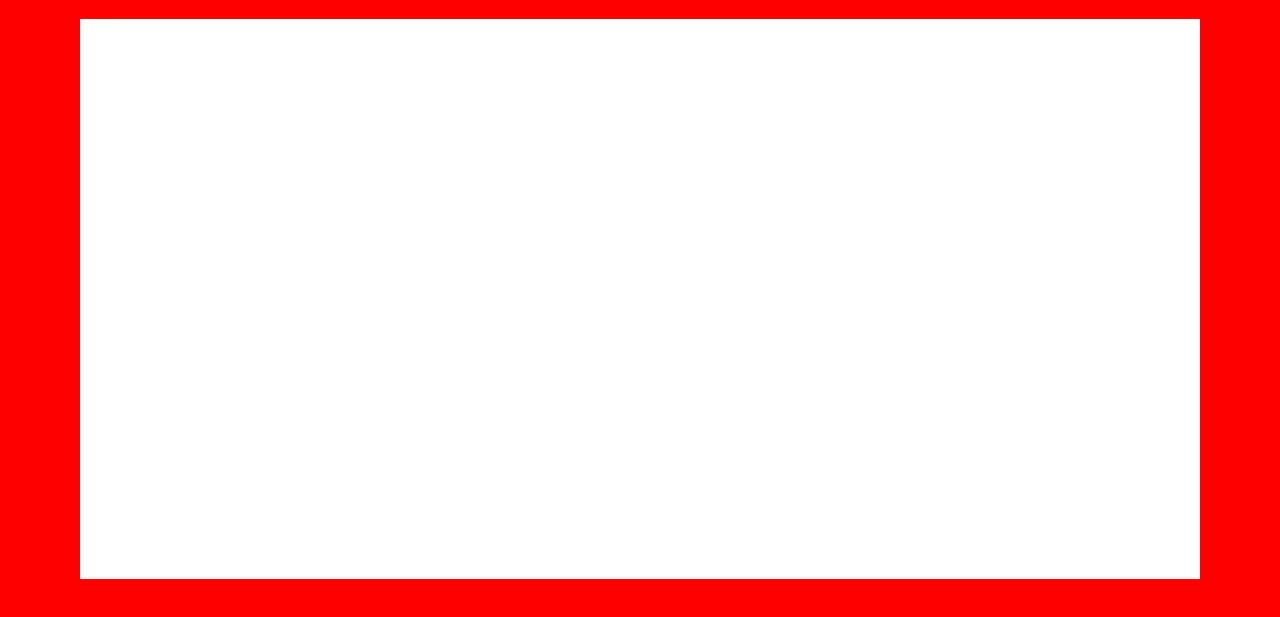
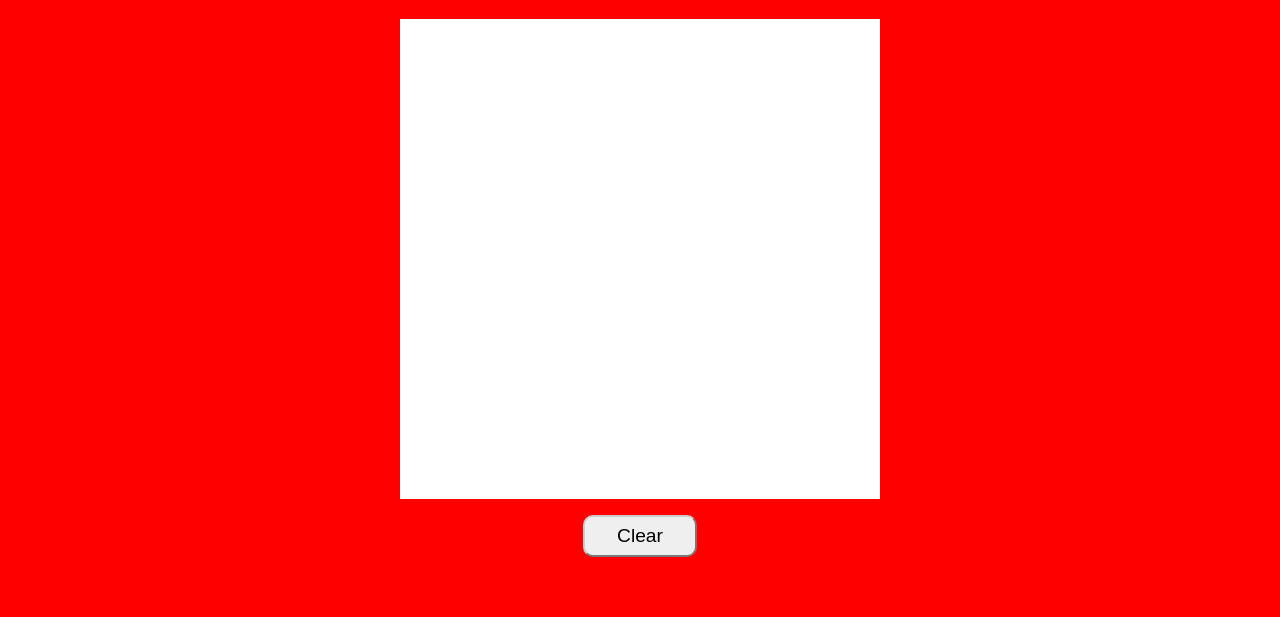
Before and after one commit to edacevedo/etch-a-sketch, a plain HTML site: page index.html in a window 1280 px wide. Shown: the part 61-678 px from the top of the page. Drawn offline with Linux system fonts and the light colour scheme.

Commit message:
Adding shading

```diff
--- a/index.html
+++ b/index.html
@@ -7,12 +7,14 @@
     <title>Etch A Sketch</title>
     <script defer src="./src/main.js"></script>
     <link rel="stylesheet" href="./styles/main.css">
+    <script src="https://kit.fontawesome.com/3764a1c807.js" crossorigin="anonymous"></script>
 </head>
 <body>
     <h1>Etch A Sketch</h1>
     <div id="main-container" class="main-container">
-
     </div>
-
+    <div id="commands">
+        <button id="clear-btn">Clear</button>
+    </div>
 </body>
 </html>
--- a/src/main.js
+++ b/src/main.js
@@ -1,10 +1,16 @@
 window.onload = () => {
+    paintDash(16);
+    document.querySelector('#clear-btn').addEventListener('click', onClear);
+}
+
+let paintDash = (gridSize) => {
     let mainContainer = document.querySelector('#main-container'),
-        gridSize = 16,
         childItem,
         minWidth = Math.round(100/gridSize);
 
-    for (let index = 0; index < gridSize*gridSize; index++) {
+        mainContainer.innerHTML = '';
+
+    for (let index = 1; index < gridSize*gridSize; index++) {
         childItem = document.createElement('div');
         childItem.style.minWidth = `${minWidth}%`;
         childItem.addEventListener('mouseover', onMouseOverChildItem);
@@ -13,7 +19,24 @@ window.onload = () => {
 }
 
 let onMouseOverChildItem = (event) => {
-    let childItem = event.target;
+    let childItem = event.target,
+        currentTone = childItem.currentTone;
 
-    childItem.style.backgroundColor = 'black';
+    currentTone = currentTone === 0 ? currentTone : (currentTone || 220) - 20;
+    childItem.style.backgroundColor = `RGB(${currentTone}, ${currentTone}, ${currentTone})`;
+    childItem.currentTone = currentTone;
 };
+
+let onClear = () => {
+    let gridSize = window.prompt('Which will be the panel size? (e.g. 16)');
+
+    gridSize = Number.parseInt(gridSize);
+
+    if (gridSize < 16 || gridSize > 100) {
+        gridSize = 32
+    }
+
+    if (gridSize) {
+        paintDash(gridSize);
+    }
+}
--- a/styles/main.css
+++ b/styles/main.css
@@ -8,15 +8,29 @@ body {
     text-align: center;
 }
 
-.main-container {
+#main-container {
     display: flex;
     flex-direction: row;
     flex-wrap: wrap;
-    margin: 1rem 5rem 10rem 5rem;
-    height: 70%;
+    margin: auto;
+    margin-bottom: 1rem;
+    min-height: 30rem;
+    max-width: 30rem;
 }
 
-.main-container div {
+#main-container div {
     flex: 1;
     background-color: white;
 }
+
+#commands {
+    display: flex;
+    justify-content: center;
+}
+
+#clear-btn {
+    font-size: 1.2rem;
+    padding: 0.5rem 2rem;
+    border-radius: 10px;
+    border-color: #ccc;
+}
```
